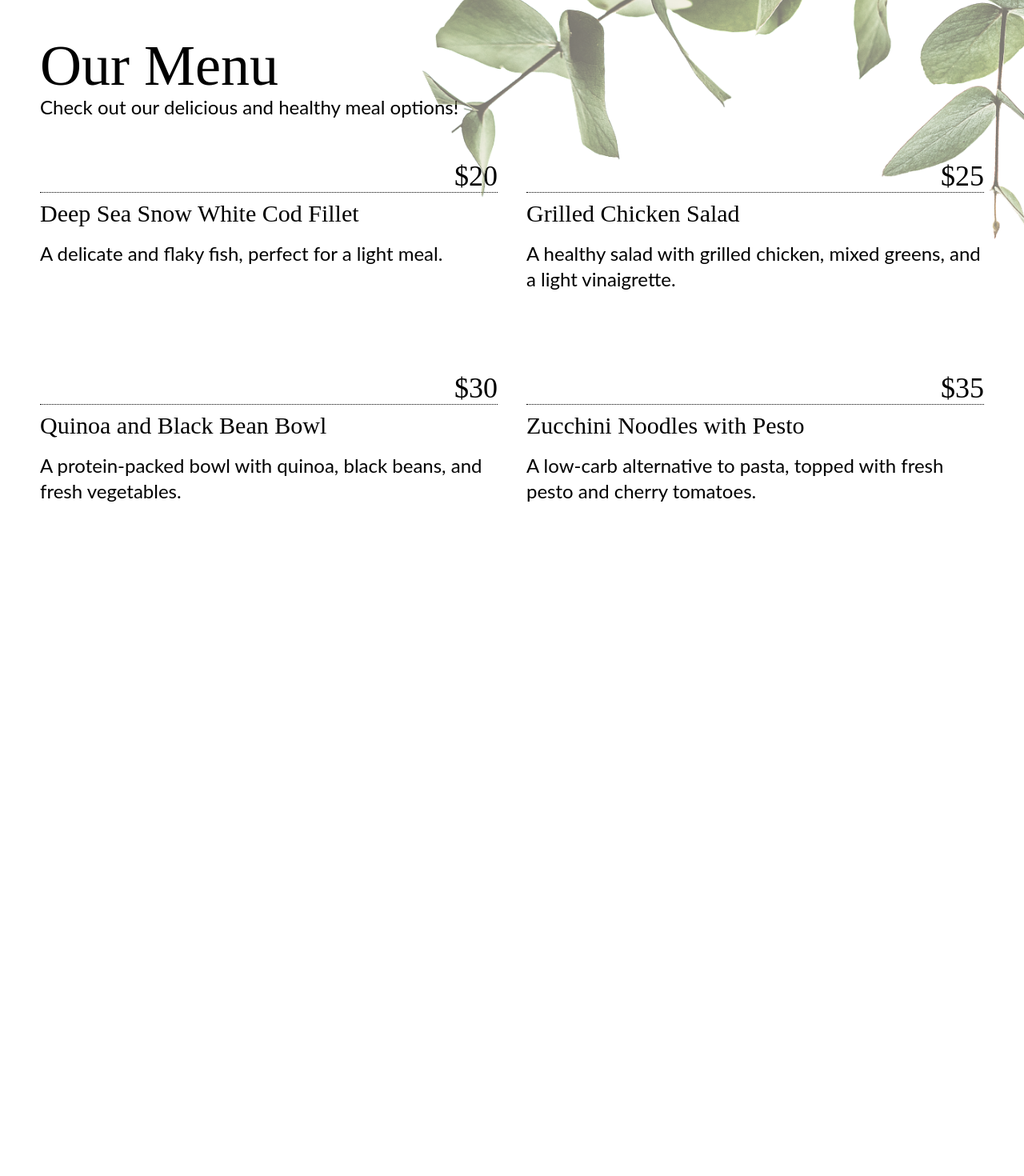
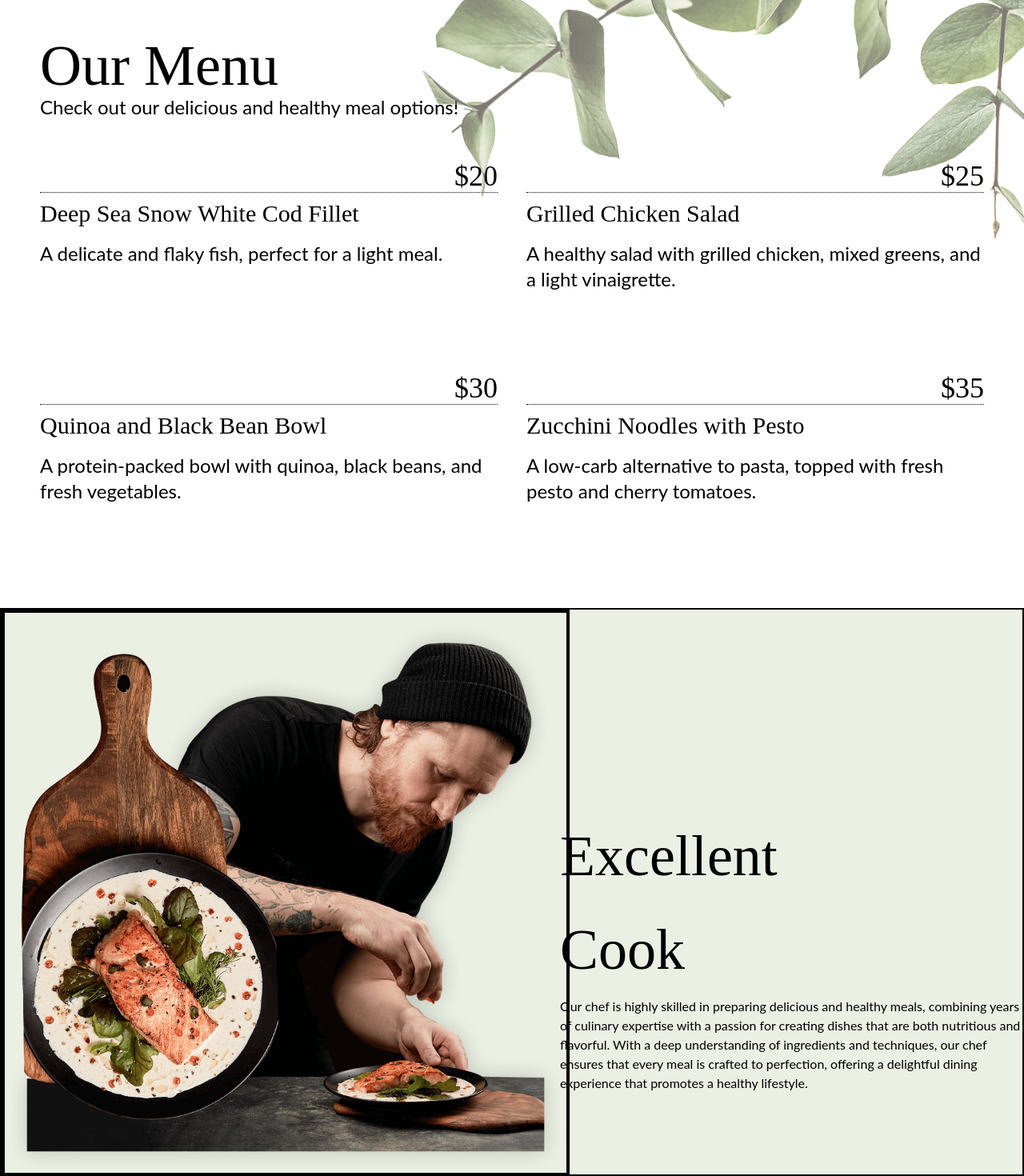
Before and after one commit to shiranlakshitha/FoodZero-React, a React (Vite) app: page / in a window 1280 px wide. Shown: the part 2094-3564 px from the top of the page at 80% size. Before the commit the page ends 2924 px from the top, so only its background shows below. Built offline with nearby package versions, Linux system fonts and the light colour scheme.

Commit message:
Refactor code structure for improved readability and maintainability

```diff
--- a/src/assets/assets.ts
+++ b/src/assets/assets.ts
@@ -7,6 +7,7 @@ import spices3 from './spices3.png'
 import heroimg2 from './Image (3).jpg'
 import heroimg3 from './Image (4).jpg'
 import branch from './Image.png'
+import chef from './chef.png'
 
 
 
@@ -19,7 +20,8 @@ const assets = {
   spices3,
   heroimg2,
   heroimg3,
-  branch
+  branch,
+  chef
 }
 
 export default assets
--- a/src/components/HomeMenus.tsx
+++ b/src/components/HomeMenus.tsx
@@ -1,6 +1,6 @@
+import type {menuItem}  from "../pages/Home"
 
-
-const HomeMenus = ({price, title, description}) => {
+const HomeMenus = ({price, title, description}: menuItem) => {
   return (
     <div className="text-black">
       <p className="text-2xl md:text-4xl font-rufina flex justify-end mx-auto">${price}</p>
--- a/src/pages/Home.tsx
+++ b/src/pages/Home.tsx
@@ -1,8 +1,14 @@
 import assets from "../assets/assets";
 import HomeMenus from "../components/HomeMenus";
 
+export interface menuItem {
+  price: number;
+  title: string;
+  description: string;
+}
+
 const Home = () => {
-  const menu = [
+  const menu: menuItem[] = [
     {
       price: 20,
       title: "Deep Sea Snow White Cod Fillet",
@@ -84,7 +90,7 @@ const Home = () => {
         </div>
       </div>
       {/*third section*/}
-      <div className="px-[50px] py-[150px] h-auto relative">
+      <div className="px-[50px] pt-[150px] pb-[80px] h-auto relative">
         <div className="lg:block hidden absolute top-0 right-0 overflow-hidden w-[800px]">
           <img src={assets.branch} className="w-full h-full object-cover" alt="" />
         </div>
@@ -105,6 +111,18 @@ const Home = () => {
           ))}
         </div>
       </div>
+      {/*fourth section*/}
+      <div className="border-2 flex flex-col h-[710px] md:flex-row py-[100px] pt-[50px] bg-[#EBF0E4] gap-5 relative">
+          <div className="flex-1">
+            <div className="border-2 w-[710px] h-full absolute bottom-0 left-0">
+               <img src={assets.chef} className="border-2 w-full h-auto object-center" alt="" />
+            </div>
+          </div>
+          <div className="flex-1 items-center mx-auto mt-[200px] ml-[100px] ">
+            <h1 className="text-3xl md:text-7xl font-rufina lg:max-w-[200px] leading-relaxed">Excellent Cook</h1>
+            <p className="font-lato">Our chef is highly skilled in preparing delicious and healthy meals, combining years of culinary expertise with a passion for creating dishes that are both nutritious and flavorful. With a deep understanding of ingredients and techniques, our chef ensures that every meal is crafted to perfection, offering a delightful dining experience that promotes a healthy lifestyle.</p>
+          </div>
+      </div>
     </div>
   );
 };
```
Also changed, not shown: src/assets/chef.png (added).
